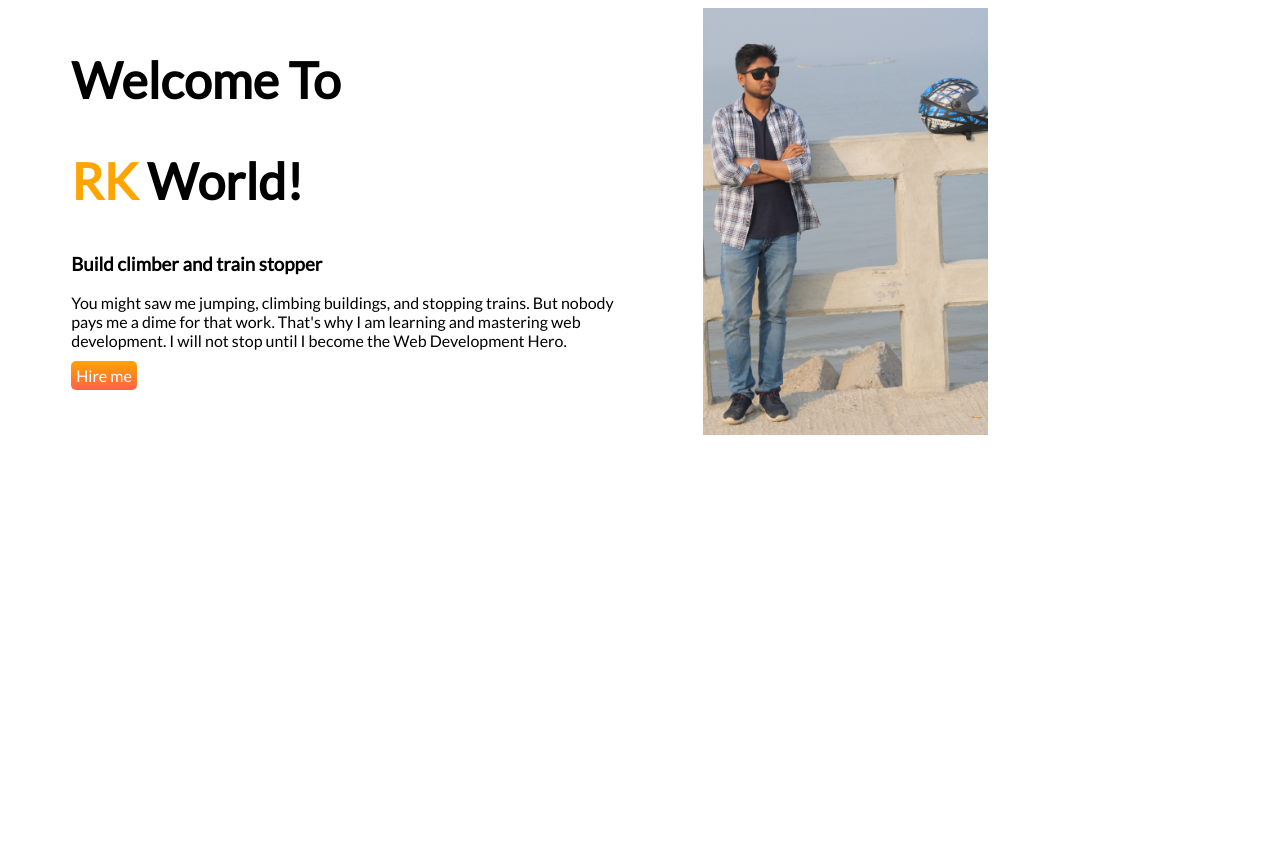
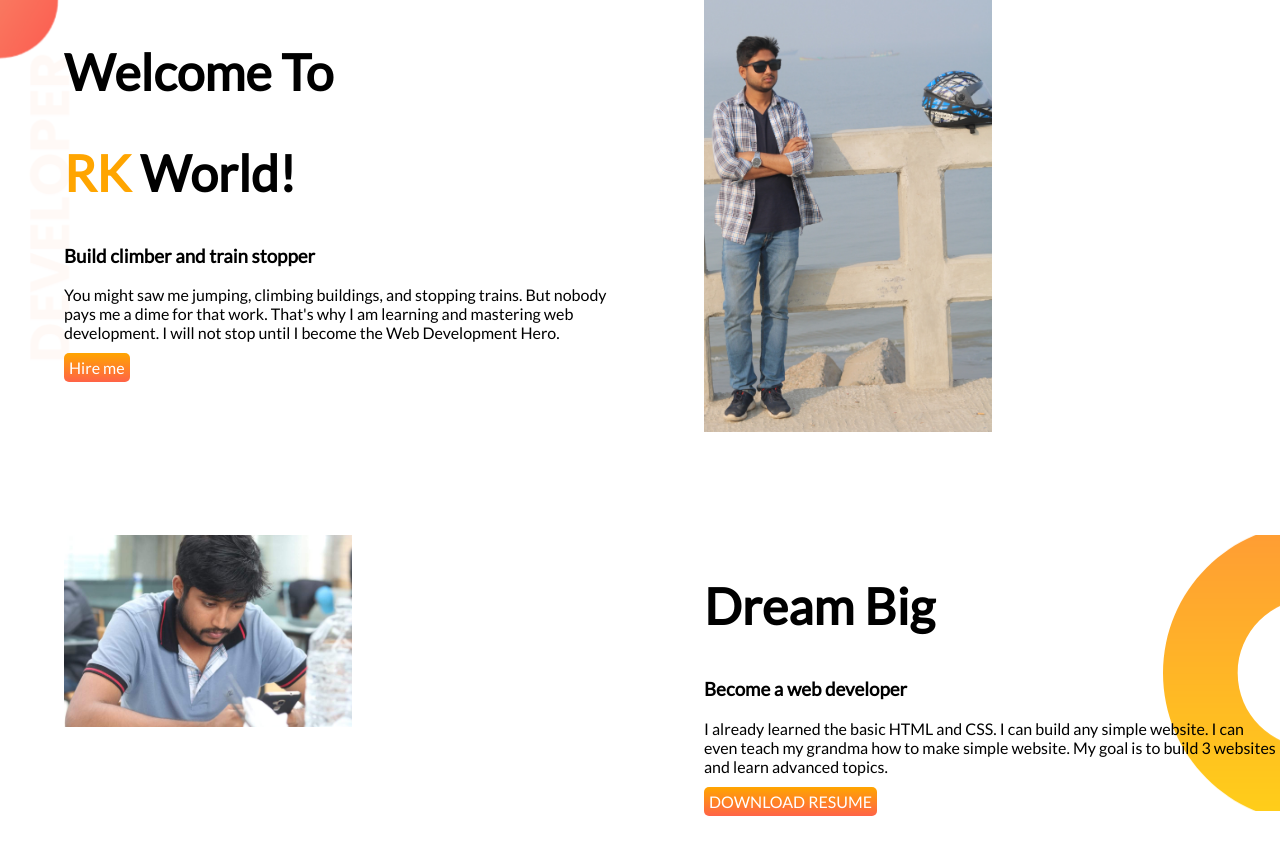
Before and after one commit to rk-rakib/developer-portfolio, a plain HTML site: page index.html in a window 1280 px wide. Before the commit the page ends 800 px from the top, so only its background shows below. Drawn offline with Linux system fonts and the light colour scheme.

Commit message:
add new section

```diff
--- a/index.html
+++ b/index.html
@@ -13,7 +13,7 @@
 </head>
 
 <body>
-    <section>
+    <section class="top-banner">
         <div class="half-width">
             <h1>Welcome To</h1>
             <h1><span>RK</span> World!</h1>
@@ -21,10 +21,22 @@
             <p>You might saw me jumping, climbing buildings, and stopping trains. But nobody pays me a dime for that
                 work. That's why I am learning and mastering web development. I will not stop until I become the Web
                 Development Hero.</p>
-            <a class="link-button" href="https://github.com/">Hire me</a>
+            <a class="link-button" target="_blank" href="https://github.com/">Hire me</a>
         </div>
         <div class="half-width">
             <img src="images/pic1.jpg" alt="">
+        </div>
+    </section>
+    <section class="dream-big">
+        <div class="half-width">
+            <img src="images/pic2.jpeg" alt="">
+        </div>
+        <div class="half-width">
+            <h1>Dream Big</h1>
+            <h3>Become a web developer</h3>
+            <p>I already learned the basic HTML and CSS. I can build any simple website. I can even teach my grandma how
+                to make simple website. My goal is to build 3 websites and learn advanced topics.</p>
+            <a class="link-button" target="_blank" href="">DOWNLOAD RESUME</a>
         </div>
     </section>
 
--- a/style.css
+++ b/style.css
@@ -1,10 +1,16 @@
 body{
     font-family: 'Lato', sans-serif;
+    margin: 0;
 }
 h1{font-size: 50px;}
 span{ color: orange;}
-section{ display: flex;}
-.half-width{width: 50%; padding-left:5% ;}
+section{ display: flex;
+        margin-bottom: 100px;
+}
+.half-width{
+    width: 50%;
+     padding-left:5% ;
+    }
 .half-width img{width: 50%;}
 .link-button{ text-decoration:none;
 background-image: linear-gradient(orange, tomato);
@@ -13,3 +19,12 @@ padding: 5px;
 border-radius: 5px;
 
 }
+.top-banner{
+    background-image: url(images/top-banner.png);
+    background-repeat: no-repeat;
+}
+.dream-big{
+    background-image: url(images/dream-bg.png);
+    background-repeat: no-repeat;
+    background-position: right;
+}
```
Also changed, not shown: images/pic2.jpeg (renamed from showOff/received_286675768552079.jpeg), showOff/pic2.jpeg (added).
